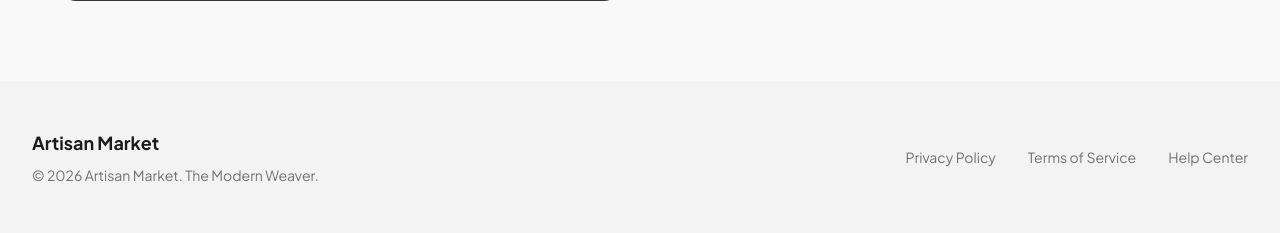
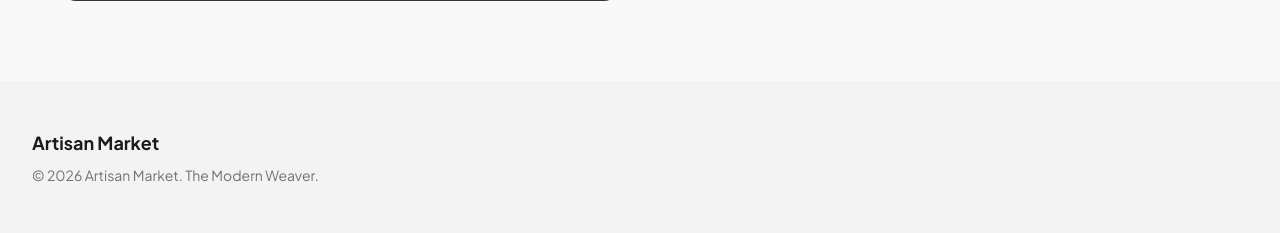
Before and after one commit to anjiolinanakayacontact-netizen/artisan-marketplace, a Django app: page /register/ in a window 1280 px wide. Shown: the part 741-974 px from the top of the page. Run offline with Django 5.2, Linux system fonts and the light colour scheme; some libraries are stand-ins or nearby versions; grey boxes are pictures that could not be loaded.

Commit message:
Remove footer links from register page

```diff
--- a/templates/registration/register.html
+++ b/templates/registration/register.html
@@ -139,10 +139,7 @@
             <span class="text-lg font-bold text-[#1b1b1b]">Artisan Market</span>
             <p class="text-sm text-[#1b1b1b]/60">© 2026 Artisan Market. The Modern Weaver.</p>
         </div>
-        <div class="flex gap-8">
-            <a href="#" class="text-sm text-[#1b1b1b]/60 hover:text-[#a43700] transition-colors">Privacy Policy</a>
-            <a href="#" class="text-sm text-[#1b1b1b]/60 hover:text-[#a43700] transition-colors">Terms of Service</a>
-            <a href="#" class="text-sm text-[#1b1b1b]/60 hover:text-[#a43700] transition-colors">Help Center</a>
+        <div></div>
         </div>
     </div>
 </footer>
```
